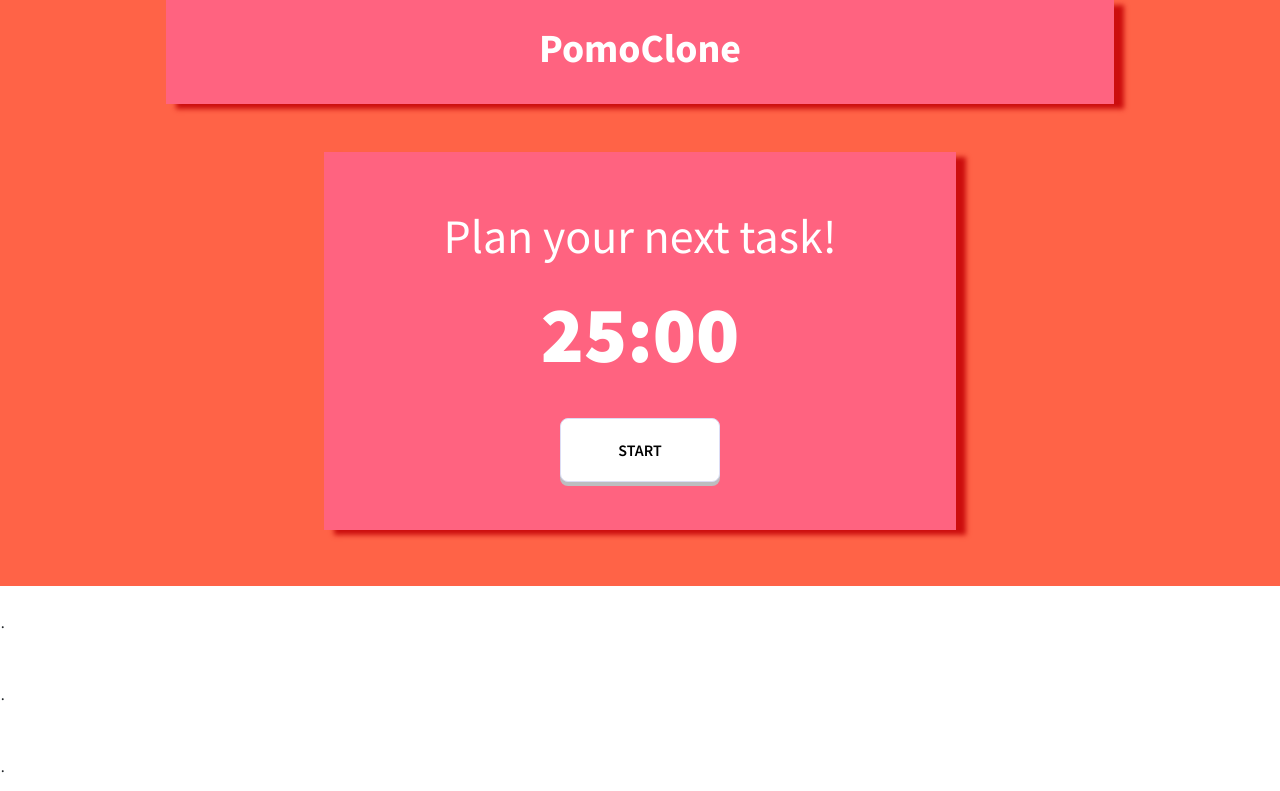
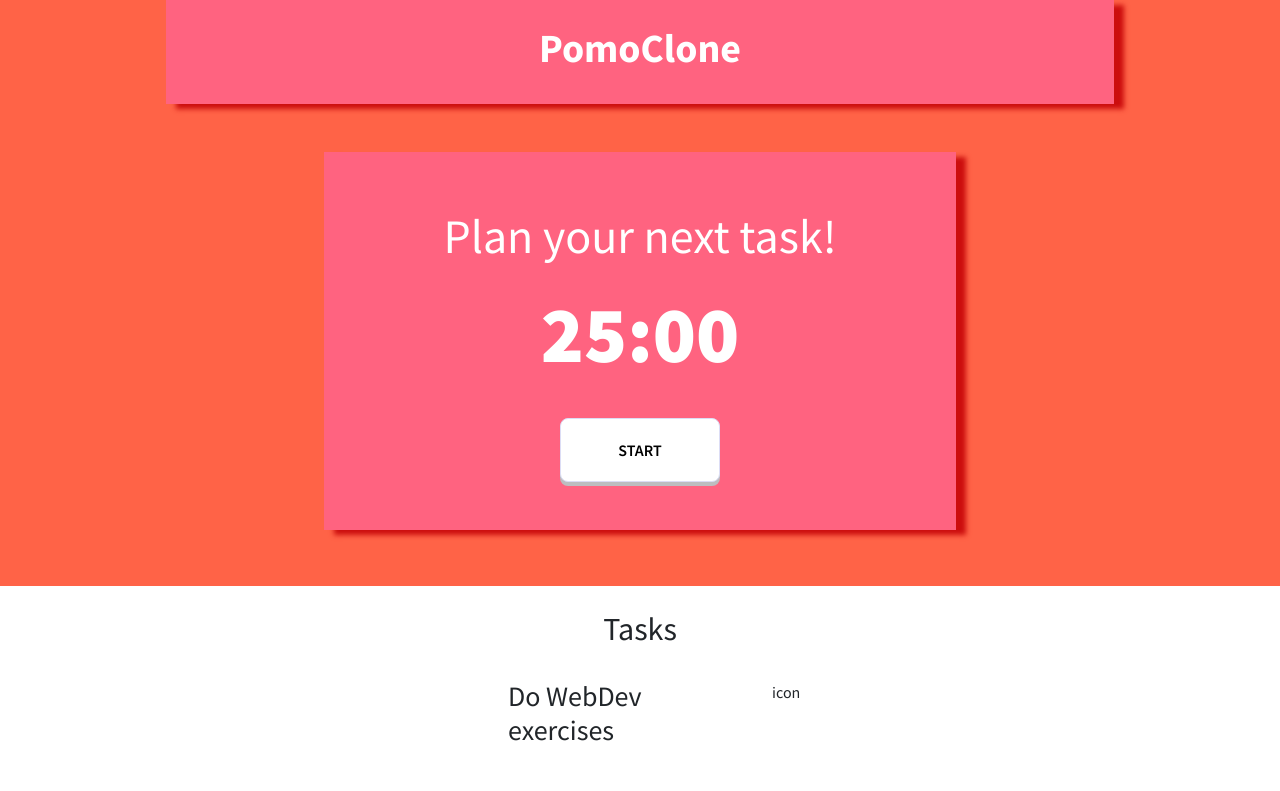
Before and after one commit to aneevel/Pomoclone, an Angular app in the folder site/: page / in a window 1280 px wide. Shown: the top 791 px of the page. Built offline with nearby package versions, Linux system fonts and the light colour scheme; no server answers.

Commit message:
Get basic task template looking decent

```diff
--- a/site/src/app/task/task.component.html
+++ b/site/src/app/task/task.component.html
@@ -1,11 +1,8 @@
-<div class="task container-fluid p-2 pt-4 mx-auto">
-  <div class="task-icon">
-
-  </div>
-  <div class="task-header">
-    <h3>{{task.description}}</h3>
-  </div>
-  <div class="task-pomodoros">
-    <p>{{task.pomodorosCompleted}} / {{task.pomodorosToComplete}}</p>
+<div class="task container p-2 pt-4 mx-auto">
+  <div class="container text-center">
+    <div class="row">
+      <h3 class="col-11 text-start">{{ task.description }}</h3>
+      <p class="col-1 m-0">icon</p>
+    </div>
   </div>
 </div>
--- a/site/src/app/tasks/tasks.component.html
+++ b/site/src/app/tasks/tasks.component.html
@@ -1,3 +1,4 @@
-<ol id="tasks" class="container-fluid p-2 pt-4 mx-auto" *ngFor="let task of tasks; let i = index">
-  <li></li>
-</ol>
+<div class="container p-2 pt-4 mx-auto w-25 flex justify-content-center text-center">
+  <h2>Tasks</h2>
+  <app-task *ngFor="let task of tasks" [task]="task"></app-task>
+</div>
```
